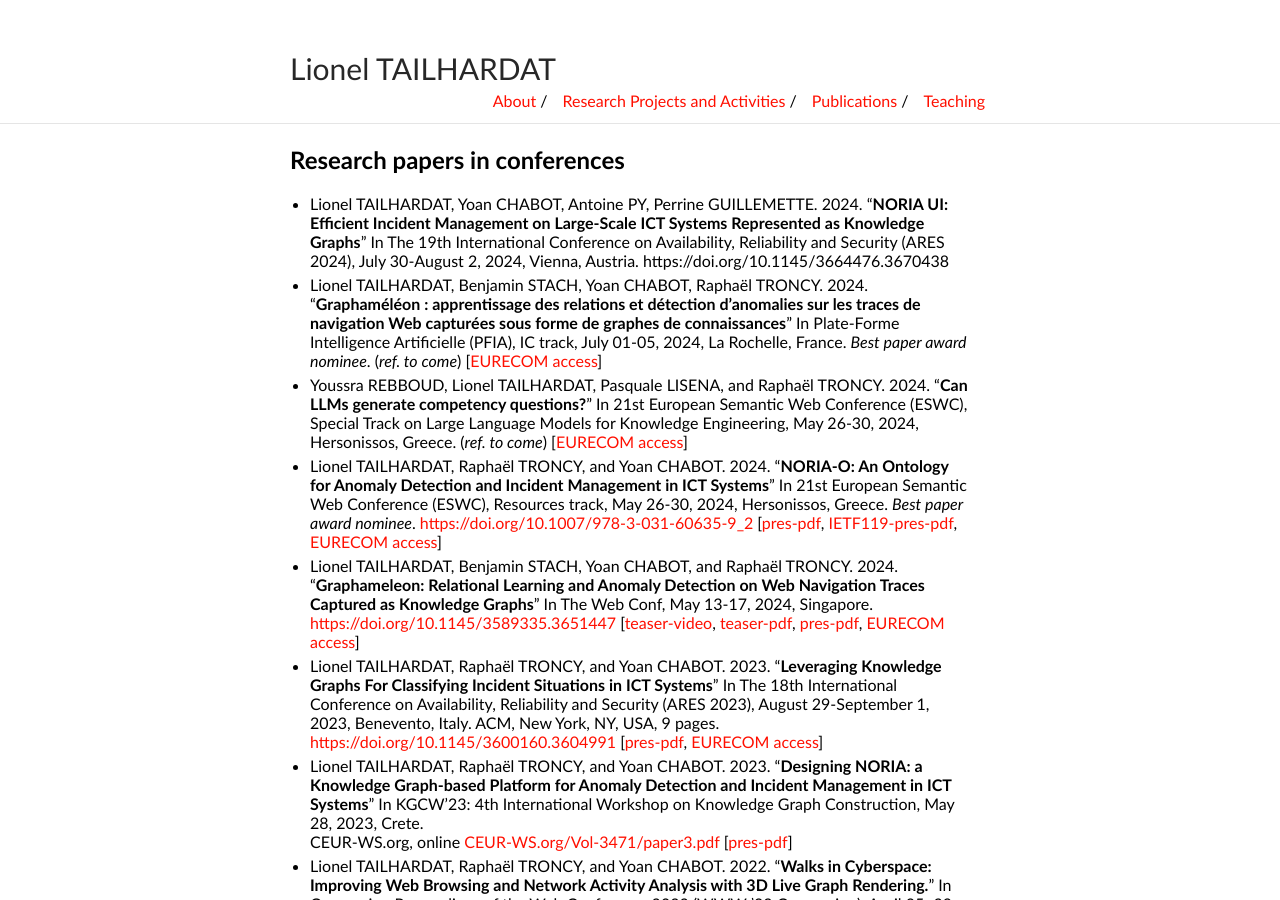
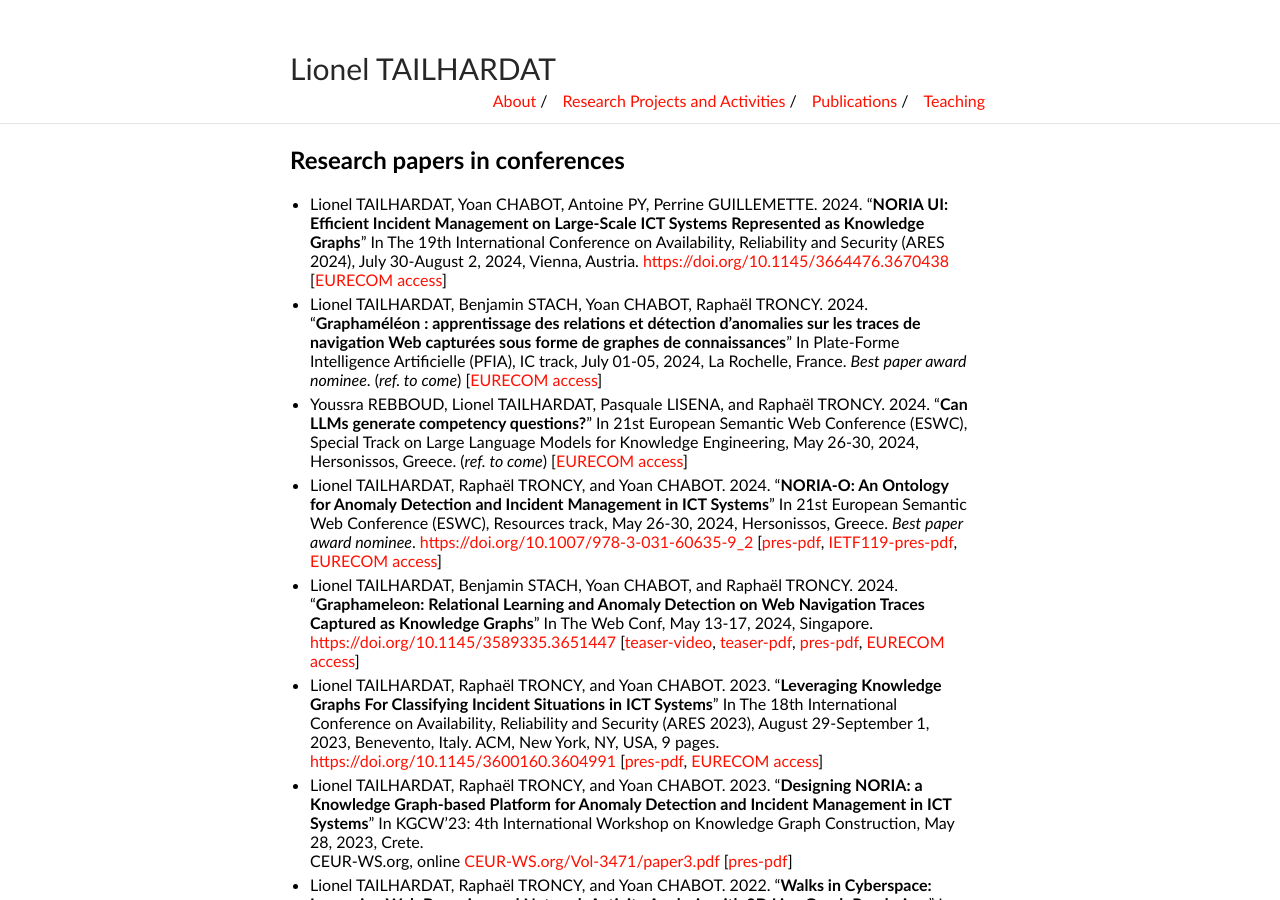
Before and after one commit to GenEars/GenEars.github.io, a Jekyll site: the page built from publications.md, in a window 1280 px wide and 900 px high. Built offline with Jekyll 4.4.1, drawn with Linux system fonts in a browser that asks for light colours.

Commit message:
Added EURECOM link for the NORIA UI paper.

```diff
--- a/publications.md
+++ b/publications.md
@@ -8,7 +8,7 @@ title: Publications - Lionel TAILHARDAT
 * Lionel TAILHARDAT, Yoan CHABOT, Antoine PY, Perrine GUILLEMETTE. 2024.
   "**NORIA UI: Efficient Incident Management on Large-Scale ICT Systems Represented as Knowledge Graphs**"
   In The 19th International Conference on Availability, Reliability and Security (ARES 2024), July 30-August 2, 2024, Vienna, Austria.
-  https://doi.org/10.1145/3664476.3670438
+  [https://doi.org/10.1145/3664476.3670438](https://doi.org/10.1145/3664476.3670438) [[EURECOM access](https://www.eurecom.fr/publication/7767)]
 * Lionel TAILHARDAT, Benjamin STACH, Yoan CHABOT, Raphaël TRONCY. 2024.
   "**Graphaméléon : apprentissage des relations et détection d’anomalies sur les traces de navigation Web capturées sous forme de graphes de connaissances**"
   In Plate-Forme Intelligence Artificielle (PFIA), IC track, July 01-05, 2024, La Rochelle, France.
```
